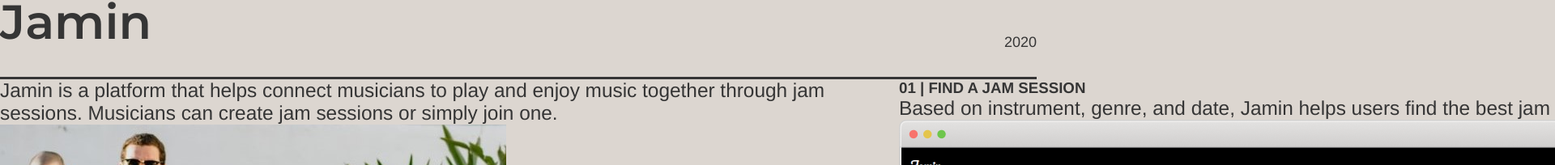
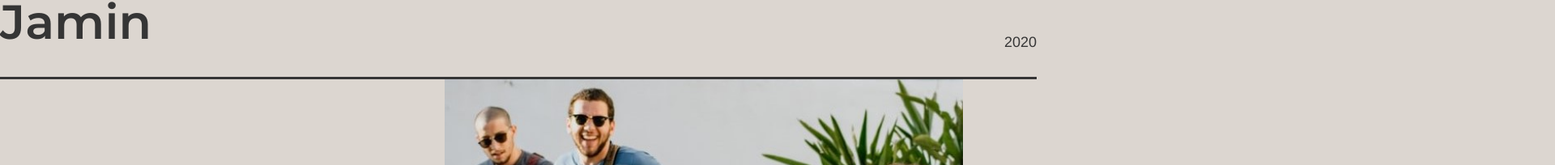
Before and after one commit to FseanU/Portfolio_1.0, a React (Create React App) app: page /projects/jamin in a window 1280 px wide. Shown: the part 129-333 px from the top of the page at 81% size, 1920 px wide, since content can reach past the window. Built offline with nearby package versions, Linux system fonts and the light colour scheme; a web font is replaced by a local one.

Commit message:
feat: Add style to ProjectContentBlock

```diff
--- a/src/components/ProjectContentBlock.js
+++ b/src/components/ProjectContentBlock.js
@@ -1,11 +1,55 @@
 import React from "react";
+import styled from "styled-components";
+import TextContent from "./TextContent";
 
-const ProjectContentBlock = ({ imgUrl, title, paragraph }) => (
-  <div>
-    {title ? <h3>{title}</h3> : ""}
-    <p>{paragraph}</p>
-    <img src={process.env.PUBLIC_URL + imgUrl} alt="" />
-  </div>
-);
+const StyledProjectContentBlock = styled.div`
+  grid-column: 2/3;
+  display: grid;
+  grid-template-columns: repeat(12, 1fr);
+  grid-gap: 8rem 0;
+  align-items: center;
+`;
+
+const ImgContent = styled.div`
+  grid-column: ${(props) => props.gridColumn};
+`;
+
+const ProjectContentBlock = ({ imgUrl, title, paragraph, textLeft }) => {
+  return (
+    <StyledProjectContentBlock>
+      {textLeft ? (
+        <>
+          <TextContent
+            title={title}
+            paragraph={paragraph}
+            gridColumn={"1 / 5"}
+          />
+          <ImgContent gridColumn={"6 / 13"}>
+            <img
+              src={process.env.PUBLIC_URL + imgUrl}
+              alt=""
+              style={{ width: "100%" }}
+            />
+          </ImgContent>
+        </>
+      ) : (
+        <>
+          <ImgContent gridColumn={"1 / 8"}>
+            <img
+              src={process.env.PUBLIC_URL + imgUrl}
+              alt=""
+              style={{ width: "100%" }}
+            />
+          </ImgContent>
+          <TextContent
+            title={title}
+            paragraph={paragraph}
+            gridColumn={"9 / 13"}
+          />
+        </>
+      )}
+    </StyledProjectContentBlock>
+  );
+};
 
 export default ProjectContentBlock;
```
